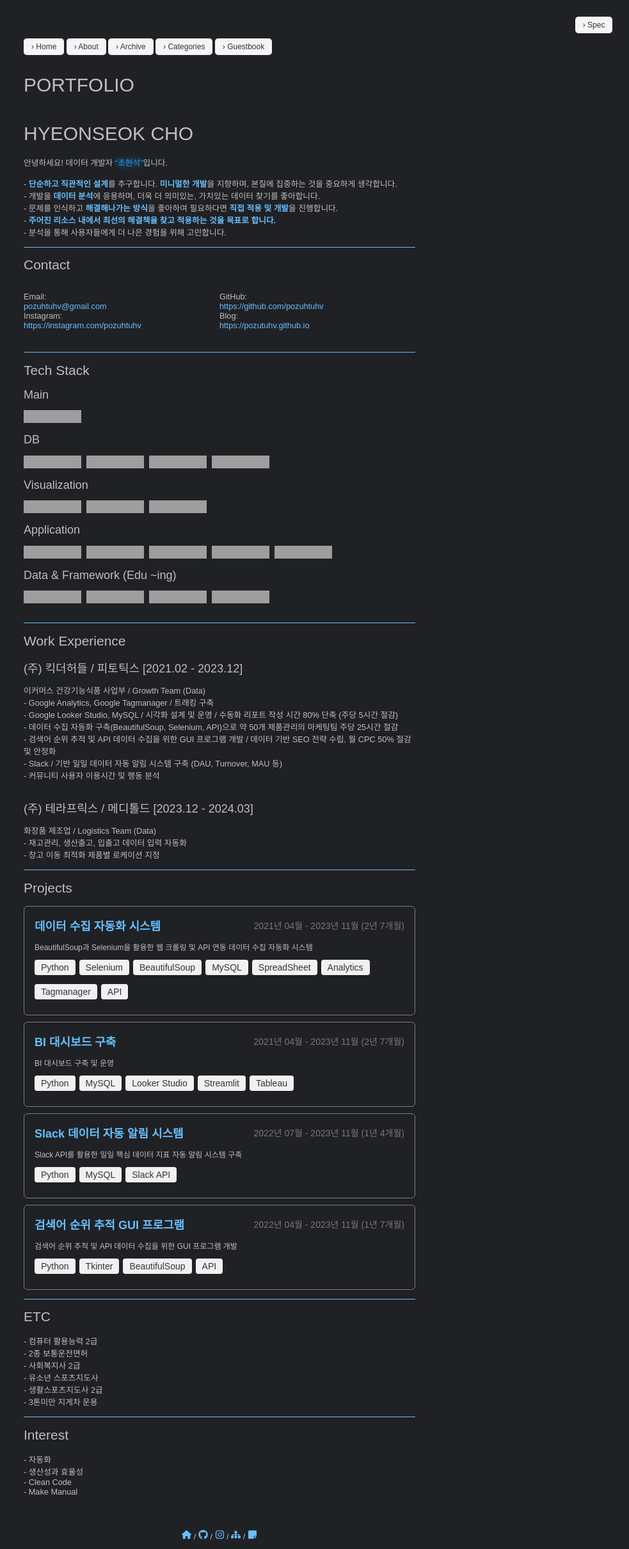
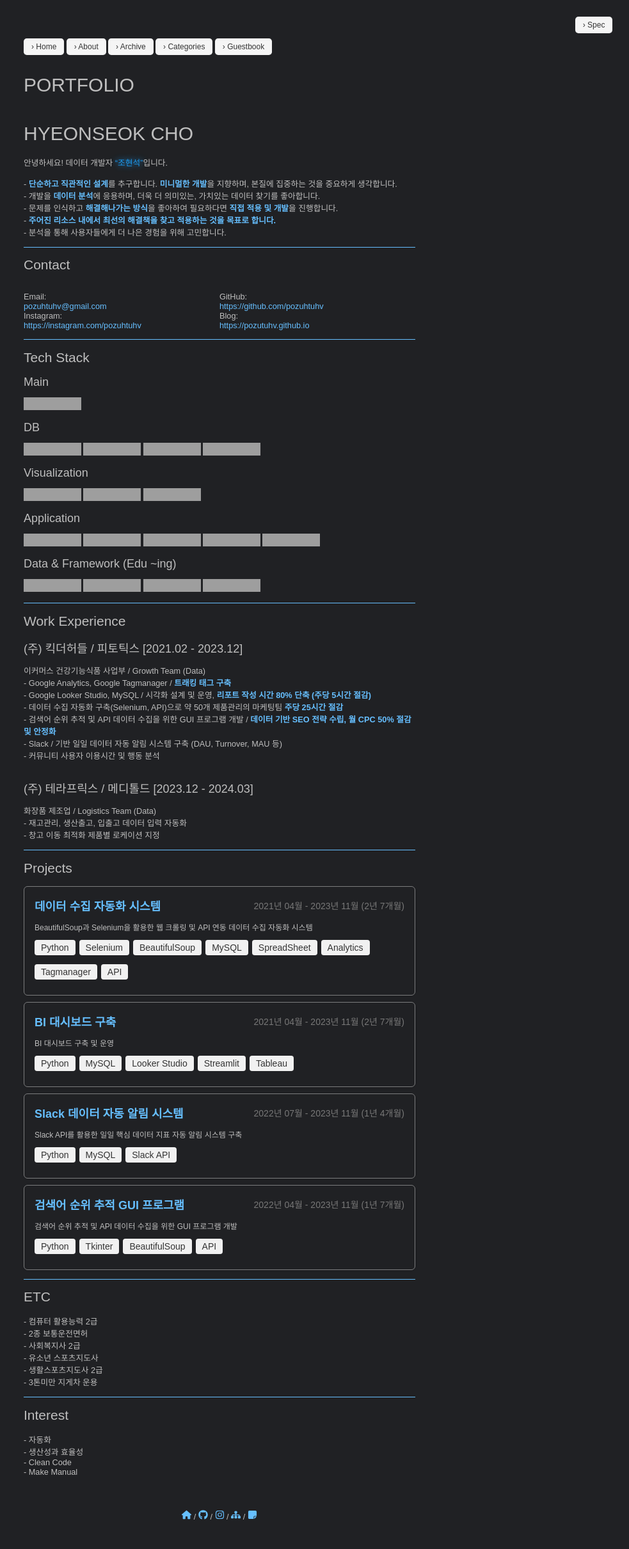
Before and after one commit to pozuhtuhv/pozuhtuhv.github.io, a Jekyll site: the page built from portfolio.html, in a window 1280 px wide, cut to the strip 0-2421 px from the top of the page. Shown: the whole strip at 64% size, without its empty margins (297-1280 px from the left). Built offline with Jekyll 4.4.1, drawn with Linux system fonts in a browser that asks for light colours; some web fonts are replaced; after the commit the page ends 2390 px from its top, so only the background shows below that; grey boxes are pictures that could not be loaded.

Commit message:
(edit) b_tag

```diff
--- a/portfolio.html
+++ b/portfolio.html
@@ -12,14 +12,6 @@
   .contact > div {
     flex: 1;
     min-width: 200px;
-    margin-bottom: 20px;
-  }
-
-  .tech-stack {
-    display: flex;
-    flex-wrap: wrap;
-    gap: 8px;
-    margin-bottom: 16px;
   }
 
   .badge {
@@ -203,10 +195,10 @@
   <h1>Hyeonseok Cho</h1>
   <p>안녕하세요! 데이터 개발자 <q style="text-shadow:0 0 10px #1d9bf0;color:#1d9bf0">조현석</q>입니다.</p>
   <br>
-  <p>- <strong>단순하고 직관적인 설계</strong>를 추구합니다. <strong>미니멀한 개발</strong>을 지향하며, 본질에 집중하는 것을 중요하게 생각합니다.</p>
-  <p>- 개발을 <strong>데이터 분석</strong>에 응용하며, 더욱 더 의미있는, 가치있는 데이터 찾기를 좋아합니다.</p>
-  <p>- 문제를 인식하고 <strong>해결해나가는 방식</strong>을 좋아하여 필요하다면 <strong>직접 적용 및 개발</strong>을 진행합니다.</p>
-  <p>- <strong>주어진 리소스 내에서 최선의 해결책을 찾고 적용하는 것을 목표로 합니다.</strong></p>
+  <p>- <b>단순하고 직관적인 설계</b>를 추구합니다. <b>미니멀한 개발</b>을 지향하며, 본질에 집중하는 것을 중요하게 생각합니다.</p>
+  <p>- 개발을 <b>데이터 분석</b>에 응용하며, 더욱 더 의미있는, 가치있는 데이터 찾기를 좋아합니다.</p>
+  <p>- 문제를 인식하고 <b>해결해나가는 방식</b>을 좋아하여 필요하다면 <b>직접 적용 및 개발</b>을 진행합니다.</p>
+  <p>- <b>주어진 리소스 내에서 최선의 해결책을 찾고 적용하는 것을 목표로 합니다.</b></p>
   <p>- 분석을 통해 사용자들에게 더 나은 경험을 위해 고민합니다.</p><br>
 
   <hr>
@@ -272,10 +264,10 @@
   <h3>Work Experience</h3>
   <h4>(주) 킥더허들 / 피토틱스 [2021.02 - 2023.12]</h4>
   <p>이커머스 건강기능식품 사업부 / Growth Team (Data)</p>
-  <p>- Google Analytics, Google Tagmanager / 트래킹 구축</p>
-  <p>- Google Looker Studio, MySQL / 시각화 설계 및 운영 / 수동화 리포트 작성 시간 80% 단축 (주당 5시간 절감)</p>
-  <p>- 데이터 수집 자동화 구축(BeautifulSoup, Selenium, API)으로 약 50개 제품관리의 마케팅팀 주당 25시간 절감</p>
-  <p>- 검색어 순위 추적 및 API 데이터 수집을 위한 GUI 프로그램 개발 / 데이터 기반 SEO 전략 수립, 월 CPC 50% 절감 및 안정화</p>
+  <p>- Google Analytics, Google Tagmanager / <b>트래킹 태그 구축</b></p>
+  <p>- Google Looker Studio, MySQL / 시각화 설계 및 운영, <b>리포트 작성 시간 80% 단축 (주당 5시간 절감)</b></p>
+  <p>- 데이터 수집 자동화 구축(Selenium, API)으로 약 50개 제품관리의 마케팅팀 <b>주당 25시간 절감</b></p>
+  <p>- 검색어 순위 추적 및 API 데이터 수집을 위한 GUI 프로그램 개발 / <b>데이터 기반 SEO 전략 수립, 월 CPC 50% 절감 및 안정화</b></p>
   <p>- Slack / 기반 일일 데이터 자동 알림 시스템 구축 (DAU, Turnover, MAU 등)</p>
   <p>- 커뮤니티 사용자 이용시간 및 행동 분석</p>
 
```
